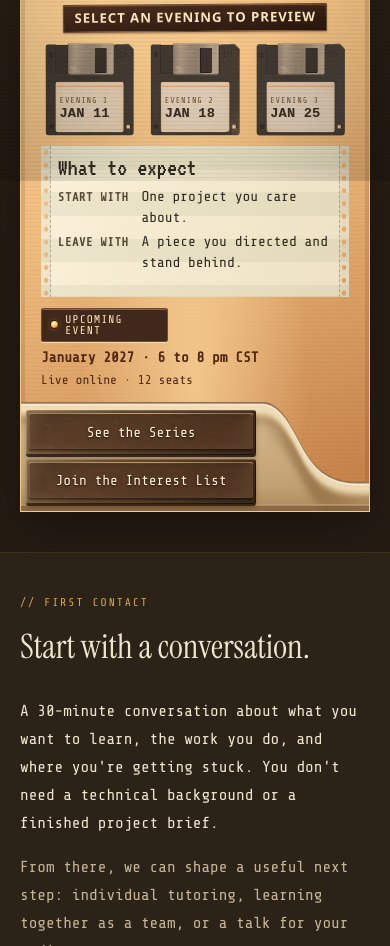
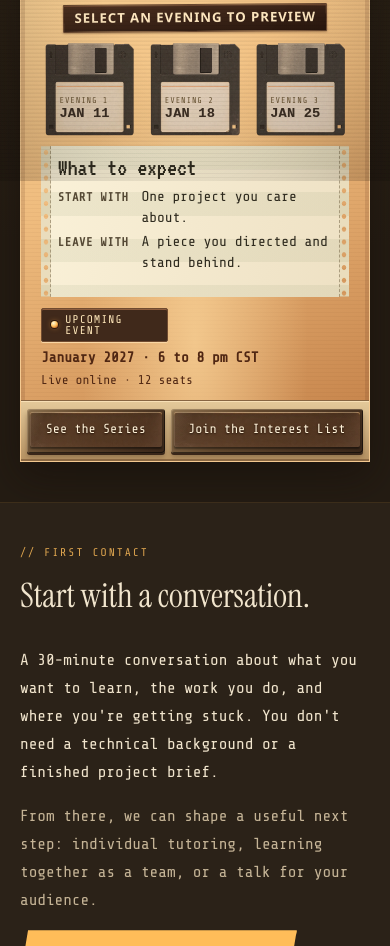
Before and after one commit to charleswilke/fellow-vector-site, an Astro site: page /services in a window 390 px wide. Shown: the part 763-1709 px from the top of the page. Built offline with nearby package versions, Linux system fonts and the light colour scheme; Astro itself is replaced by a stand-in of ours.

Commit message:
Add interactive paper previews to the Learn card

```diff
--- /dev/null
+++ b/src/components/ClayPreviewPaper.astro
@@ -0,0 +1,134 @@
+---
+interface Props {
+  id?: string;
+  class?: string;
+}
+
+const { id, class: className } = Astro.props;
+---
+
+<div class:list={['clay-preview', className]}>
+  <div class="clay-paper-body" id={id} tabindex="-1">
+    <slot />
+  </div>
+  <button type="button" class="clay-paper-strip" data-paper-strip="left"
+    aria-label="Tear off left feed strip" title="Tear off left feed strip" disabled></button>
+  <button type="button" class="clay-paper-strip" data-paper-strip="right"
+    aria-label="Tear off right feed strip" title="Tear off right feed strip" disabled></button>
+</div>
+
+<style>
+  @property --paper-tear {
+    syntax: '<percentage>';
+    inherits: true;
+    initial-value: 0%;
+  }
+
+  .clay-preview {
+    --paper-strip: clamp(0.65rem, 3cqi, 0.95rem);
+    --paper-strip-target: max(var(--paper-strip), 1.5rem);
+    --paper-bands: repeating-linear-gradient(#62774a15 0 1.45rem, transparent 1.45rem 2.9rem);
+    position: relative;
+    display: grid;
+    grid-template-columns: var(--paper-strip) minmax(0, 1fr) var(--paper-strip);
+    color: #2e2a1e;
+    font-size: 0.9rem;
+  }
+
+  .clay-paper-body {
+    grid-column: 2;
+    padding: 0.6rem clamp(0.4rem, 1.75cqi, 0.7rem);
+    background: var(--paper-bands), linear-gradient(105deg, #faf1d8, #eee1c4);
+  }
+
+  .clay-paper-strip {
+    position: absolute;
+    inset-block: 0;
+    inline-size: var(--paper-strip-target);
+    padding: 0;
+    border: 0;
+    background: transparent;
+    touch-action: pan-y;
+    user-select: none;
+  }
+
+  .clay-paper-strip:enabled { cursor: grab; }
+  .clay-paper-strip:enabled:active { cursor: grabbing; }
+
+  .clay-paper-strip::before,
+  .clay-paper-strip::after {
+    content: '';
+    position: absolute;
+    inset-block: 0;
+    inset-inline: calc((var(--paper-strip-target) - var(--paper-strip)) / 2);
+    background: var(--paper-bands), #eaddbd;
+    mask: radial-gradient(circle, transparent 2px, #000 2.65px) center top / 100% 0.8rem repeat-y;
+  }
+
+  .clay-paper-strip::before {
+    clip-path: inset(var(--paper-tear, 0%) 0 0);
+  }
+
+  .clay-paper-strip::after {
+    /* Keep the lower part attached while the torn part pivots at the perforation. */
+    clip-path: inset(0 0 calc(100% - var(--paper-tear, 0%)));
+    transform-origin: var(--paper-tear-edge) var(--paper-tear, 0%);
+    transform: rotate(calc(var(--tear-direction) * 12deg));
+  }
+
+  [data-paper-strip="left"] {
+    --tear-direction: -1;
+    --paper-tear-edge: right;
+    inset-inline-start: calc((var(--paper-strip) - var(--paper-strip-target)) / 2);
+  }
+
+  [data-paper-strip="right"] {
+    --tear-direction: 1;
+    --paper-tear-edge: left;
+    inset-inline-end: calc((var(--paper-strip) - var(--paper-strip-target)) / 2);
+  }
+
+  [data-paper-strip="left"]::before { border-inline-end: 1px dashed #75654b88; }
+  [data-paper-strip="right"]::before { border-inline-start: 1px dashed #75654b88; }
+
+  @media (hover: hover) {
+    .clay-paper-strip:enabled:hover::before,
+    .clay-paper-strip:enabled:hover::after { filter: brightness(1.08); }
+  }
+
+  .clay-paper-strip:focus-visible,
+  .clay-paper-body:focus-visible {
+    outline: 2px solid #68472f;
+    outline-offset: -2px;
+  }
+
+  .clay-paper-strip[data-torn] {
+    opacity: 0;
+    pointer-events: none;
+  }
+
+  @media (prefers-reduced-motion: no-preference) {
+    .clay-paper-strip[data-torn] {
+      --paper-ratchet-duration: 300ms;
+      transform-origin: center bottom;
+      animation:
+        clay-paper-ratchet var(--paper-ratchet-duration) steps(5, end) forwards,
+        clay-paper-drop 230ms var(--paper-ratchet-duration) ease-out backwards;
+    }
+
+    .clay-paper-strip[data-torn="pull"] { --paper-ratchet-duration: 0ms; }
+  }
+
+  @keyframes clay-paper-ratchet {
+    to { --paper-tear: 100%; }
+  }
+
+  @keyframes clay-paper-drop {
+    0% { opacity: 1; transform: none; }
+    100% {
+      opacity: 0;
+      transform: translate(calc(var(--tear-direction) * 0.65rem), 0.55rem)
+        rotate(calc(var(--tear-direction) * 6deg));
+    }
+  }
+</style>
--- a/src/pages/services.astro
+++ b/src/pages/services.astro
@@ -9,6 +9,7 @@ import clayChin from '../assets/clay-chin.svg?url';
 import clayHeaderFaceplate from '../assets/clay-header-faceplate.webp';
 import ClayDisk from '../components/ClayDisk.astro';
 import ClayKeycap from '../components/ClayKeycap.astro';
+import ClayPreviewPaper from '../components/ClayPreviewPaper.astro';
 import { clayEvenings } from '../data/clay-evenings';
 import '../styles/clay-feature.css';
 
@@ -116,13 +117,13 @@ const services = [
                   sizes="(max-width: 760px) 30vw, 180px"
                   shutterSizes="(max-width: 760px) 15vw, 86px"
                 />
-                <div class="clay-preview" id={`clay-preview-${index + 1}`}>
+                <ClayPreviewPaper id={`clay-preview-${index + 1}`}>
                   <p class="clay-preview-title">{evening.title}</p>
                   <p>{evening.preview}</p>
-                </div>
+                </ClayPreviewPaper>
               </>
             ))}
-            <div class="clay-preview clay-preview-intro">
+            <ClayPreviewPaper class="clay-preview-intro">
               <p class="clay-preview-title">What to expect</p>
               <dl class="clay-project-details">
                 <dt>Start with</dt>
@@ -130,7 +131,7 @@ const services = [
                 <dt>Leave with</dt>
                 <dd>A piece you directed and stand behind.</dd>
               </dl>
-            </div>
+            </ClayPreviewPaper>
           </div>
         </fieldset>
         <div class="clay-schedule">
@@ -272,6 +273,71 @@ const services = [
 <script>
   const evenings = document.querySelector('.clay-evenings');
   const firstDisk = evenings?.querySelector('.clay-disk');
+
+  if (evenings) {
+    const strips = evenings.querySelectorAll<HTMLButtonElement>('[data-paper-strip]');
+
+    for (const strip of strips) {
+      strip.disabled = false;
+      const direction = strip.dataset.paperStrip === 'left' ? -1 : 1;
+      const tearSteps = 5;
+      let tearStep = 0;
+      let dragged = false;
+      let pull: { pointerId: number; startX: number; startY: number; startStep: number } | undefined;
+
+      function tearStrip(method: 'activate' | 'pull') {
+        if (strip.disabled) return;
+        if (document.activeElement === strip) {
+          strip.parentElement?.querySelector<HTMLElement>('.clay-paper-body')?.focus({ preventScroll: true });
+        }
+        strip.disabled = true;
+        strip.dataset.torn = method;
+      }
+
+      strip.addEventListener('click', (event) => {
+        if (!dragged || event.detail === 0) tearStrip('activate');
+      });
+      strip.addEventListener('pointerdown', (event) => {
+        if (!event.isPrimary || event.button !== 0) return;
+        dragged = false;
+        pull = {
+          pointerId: event.pointerId,
+          startX: event.clientX,
+          startY: event.clientY,
+          startStep: tearStep,
+        };
+        strip.setPointerCapture(event.pointerId);
+      });
+      strip.addEventListener('pointermove', (event) => {
+        if (strip.disabled || pull?.pointerId !== event.pointerId) return;
+        const dx = event.clientX - pull.startX;
+        const dy = event.clientY - pull.startY;
+        if (Math.hypot(dx, dy) > 5) dragged = true;
+        const outward = dx * direction;
+        if (outward < 6) return;
+
+        // Each advance breaks another section of the perforation, even if the pull eases.
+        const distance = outward + Math.max(0, dy) * 0.5;
+        const nextStep = Math.min(tearSteps, pull.startStep + Math.floor(distance / 8));
+        if (nextStep <= tearStep) return;
+        tearStep = nextStep;
+        strip.style.setProperty('--paper-tear', `${tearStep / tearSteps * 100}%`);
+        if (tearStep === tearSteps) tearStrip('pull');
+      });
+      strip.addEventListener('lostpointercapture', () => {
+        pull = undefined;
+      });
+
+      evenings.addEventListener('change', () => {
+        pull = undefined;
+        tearStep = 0;
+        dragged = false;
+        strip.style.removeProperty('--paper-tear');
+        strip.removeAttribute('data-torn');
+        strip.disabled = false;
+      });
+    }
+  }
 
   if (evenings && firstDisk) {
     const observer = new IntersectionObserver(([entry]) => {
@@ -461,43 +527,9 @@ const services = [
   }
 
   /* Stack all previews in one grid cell so its height fits the longest one. */
-  .clay-preview {
-    --paper-strip: clamp(0.65rem, 3cqi, 0.95rem);
-    --paper-feed-hole: radial-gradient(circle, transparent 2px, #000 2.65px);
-    position: relative;
+  .clay-dates > :global(.clay-preview) {
     visibility: hidden;
     grid-area: 2 / 1 / 3 / -1;
-    max-width: none;
-    padding: 0.6rem calc(var(--paper-strip) + clamp(0.4rem, 1.75cqi, 0.7rem));
-    background:
-      repeating-linear-gradient(#62774a15 0 1.45rem, transparent 1.45rem 2.9rem),
-      linear-gradient(105deg, #faf1d8, #eee1c4);
-    color: #2e2a1e;
-    font-size: 0.9rem;
-    mask:
-      var(--paper-feed-hole) left top / var(--paper-strip) 0.8rem repeat-y,
-      var(--paper-feed-hole) right top / var(--paper-strip) 0.8rem repeat-y,
-      linear-gradient(#000 0 0) center / calc(100% - 2 * var(--paper-strip) + 1px) 100% no-repeat;
-  }
-
-  .clay-preview::before,
-  .clay-preview::after {
-    content: '';
-    position: absolute;
-    inset-block: 0;
-    inline-size: var(--paper-strip);
-    background: #7a674512;
-    pointer-events: none;
-  }
-
-  .clay-preview::before {
-    inset-inline-start: 0;
-    border-inline-end: 1px dashed #75654b70;
-  }
-
-  .clay-preview::after {
-    inset-inline-end: 0;
-    border-inline-start: 1px dashed #75654b70;
   }
 
   .clay-preview-title {
@@ -523,9 +555,25 @@ const services = [
     text-transform: uppercase;
   }
 
-  .clay-dates:not(:has(> :checked)) > .clay-preview-intro,
-  .clay-dates > :global(.clay-disk-input:checked) + :global(.clay-disk) + .clay-preview {
+  .clay-dates:not(:has(> :checked)) > :global(.clay-preview-intro),
+  .clay-dates > :global(.clay-disk-input:checked + .clay-disk + .clay-preview) {
     visibility: visible;
+  }
+
+  @media (prefers-reduced-motion: no-preference) {
+    .clay-dates > :global(.clay-disk-input:checked + .clay-disk + .clay-preview) {
+      animation: clay-paper-feed 620ms linear;
+    }
+  }
+
+  @keyframes clay-paper-feed {
+    /* Match the offset and bottom crop so the paper rises through a fixed edge. */
+    0%, 10% { clip-path: inset(0 0 94%); transform: translateY(94%); }
+    15%, 33% { clip-path: inset(0 0 68%); transform: translateY(68%); }
+    37%, 49% { clip-path: inset(0 0 52%); transform: translateY(52%); }
+    54%, 75% { clip-path: inset(0 0 28%); transform: translateY(28%); }
+    80%, 90% { clip-path: inset(0 0 12%); transform: translateY(12%); }
+    95%, 100% { clip-path: inset(0); transform: translateY(0); }
   }
 
   .clay-schedule {
@@ -616,6 +664,32 @@ const services = [
   .clay-buttons :global(.clay-feature-cta-label) {
     justify-content: center;
     text-align: center;
+  }
+
+  @media (max-width: 760px) {
+    .clay-panel-chin {
+      border-top: 1px solid #876542;
+      background: linear-gradient(#e4c99a, #b69262);
+      box-shadow: inset 0 1px #f8e0b6, inset 0 -2px #8e6b45;
+    }
+
+    .clay-panel-chin::before { content: none; }
+
+    .clay-buttons {
+      display: grid;
+      grid-template-columns: minmax(0, 1fr) minmax(0, 1.4fr);
+      width: 100%;
+      gap: 6px;
+      padding: 0.45rem 6px 8px;
+      font-size: clamp(0.8rem, 3.4vw, 0.9rem);
+    }
+
+    .clay-buttons > :global(a) {
+      display: grid;
+      place-items: center;
+      min-height: 44px;
+      padding-inline: 0.4rem;
+    }
   }
 
   .service-section + .service-section {
```
